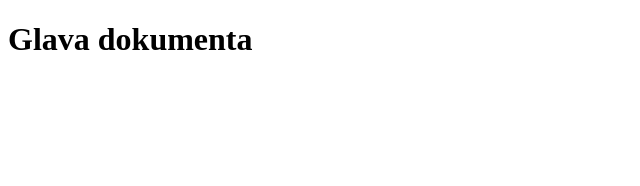
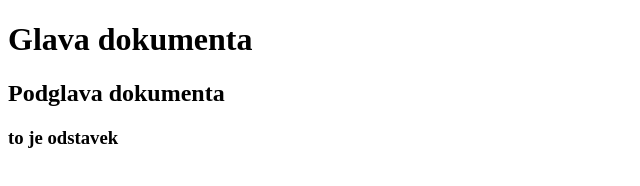
Before and after one commit to mareced/predavanje_6, a plain HTML site: page index.html in a window 1280 px wide. Shown: the whole page, without its empty margins (0-640 px from the left). Drawn offline with Linux system fonts and the light colour scheme.

Commit message:
Dodal podglavo in odstavek

```diff
--- a/index.html
+++ b/index.html
@@ -8,6 +8,11 @@
 
     <h1>Glava dokumenta</h1>
 
+    <h2>Podglava dokumenta</h2>
+
+    <h3>to je odstavek</h3>
+
+
 
 </body>
 </html>
```
